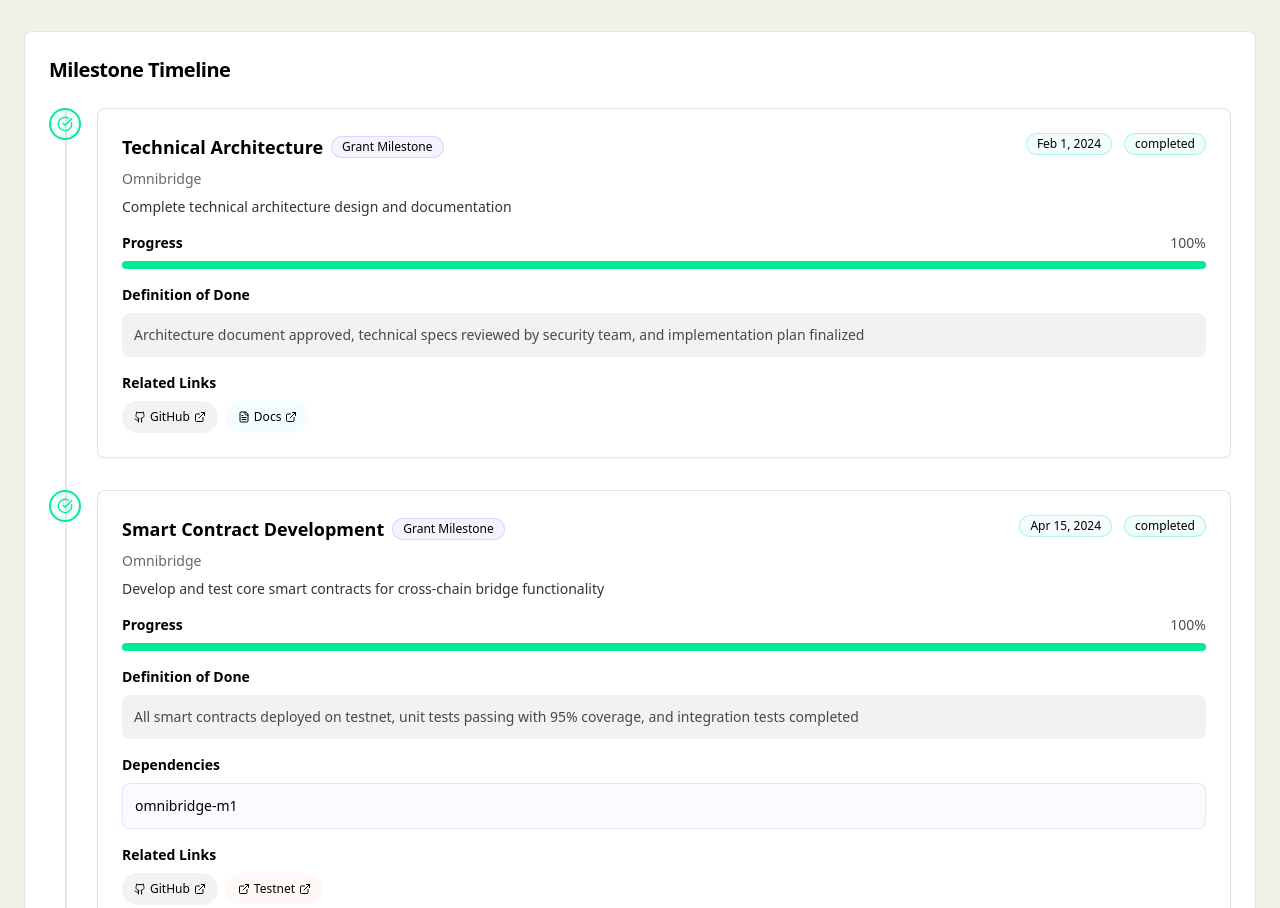
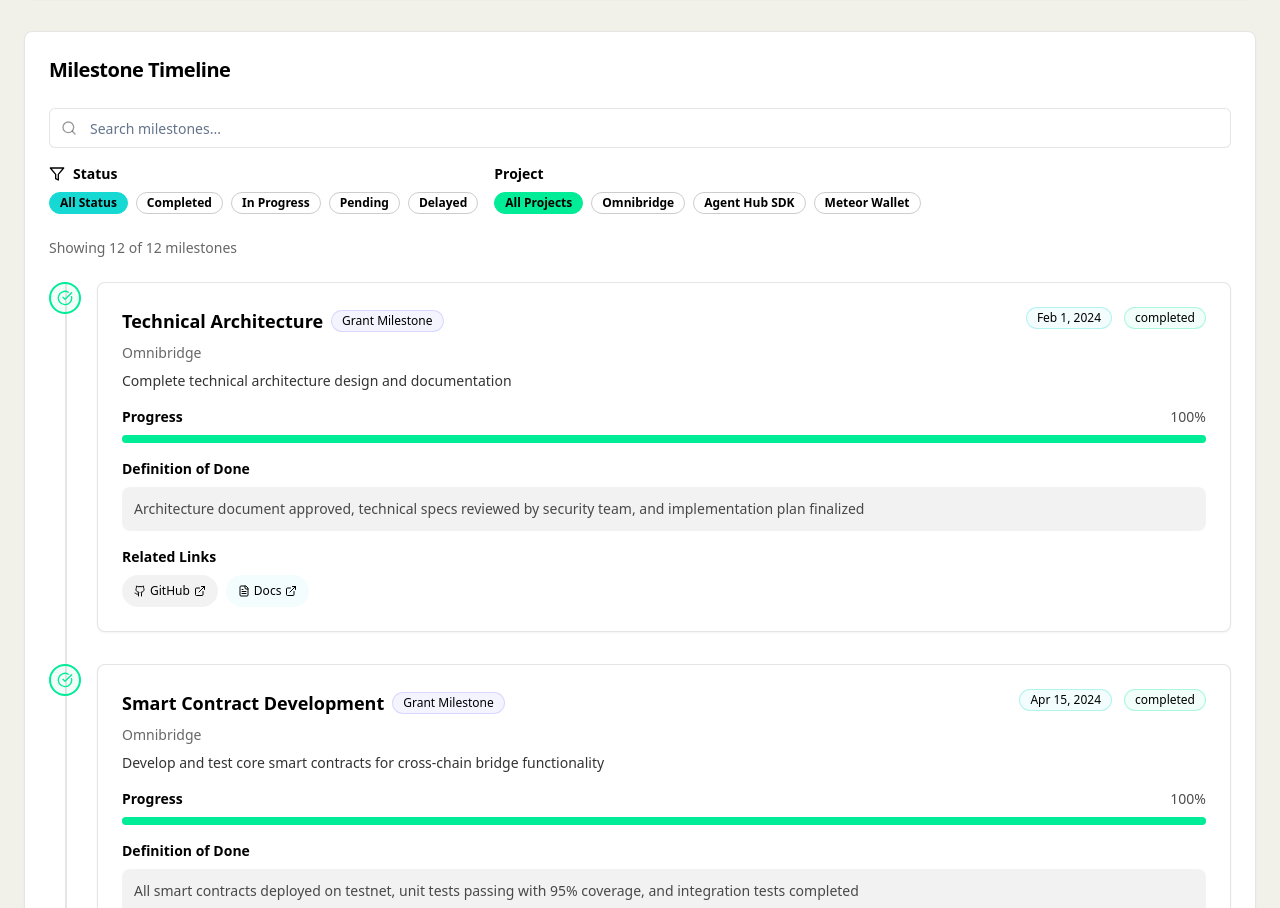
Before and after one commit to codingshot/nearmilestones, a React (Vite) app: page / in a window 1280 px wide. Shown: the part 1464-2372 px from the top of the page. Built offline with nearby package versions, Linux system fonts and the light colour scheme; no server answers.

Commit message:
feat: Add milestone filters and search
Adds filters and search functionality to the milestone timeline. Updates project detail page to display social links as icons with text and external link icons below the project description.

```diff
--- /dev/null
+++ b/src/components/MilestoneFilters.tsx
@@ -0,0 +1,109 @@
+
+import React from 'react';
+import { Input } from '@/components/ui/input';
+import { Badge } from '@/components/ui/badge';
+import { Search, Filter } from 'lucide-react';
+
+interface MilestoneFiltersProps {
+  searchTerm: string;
+  onSearchChange: (value: string) => void;
+  statusFilter: string;
+  onStatusFilterChange: (status: string) => void;
+  projectFilter: string;
+  onProjectFilterChange: (project: string) => void;
+  availableProjects: string[];
+}
+
+export const MilestoneFilters = ({
+  searchTerm,
+  onSearchChange,
+  statusFilter,
+  onStatusFilterChange,
+  projectFilter,
+  onProjectFilterChange,
+  availableProjects
+}: MilestoneFiltersProps) => {
+  const statusOptions = [
+    { value: 'all', label: 'All Status' },
+    { value: 'completed', label: 'Completed' },
+    { value: 'in-progress', label: 'In Progress' },
+    { value: 'pending', label: 'Pending' },
+    { value: 'delayed', label: 'Delayed' }
+  ];
+
+  return (
+    <div className="space-y-4 mb-6">
+      {/* Search */}
+      <div className="relative">
+        <Search className="absolute left-3 top-1/2 transform -translate-y-1/2 h-4 w-4 text-black/40" />
+        <Input
+          placeholder="Search milestones..."
+          value={searchTerm}
+          onChange={(e) => onSearchChange(e.target.value)}
+          className="pl-10 bg-white border-black/10 focus:border-[#17d9d4] focus:ring-[#17d9d4]/20"
+        />
+      </div>
+
+      {/* Filters */}
+      <div className="flex flex-col md:flex-row gap-4">
+        {/* Status Filter */}
+        <div className="space-y-2">
+          <div className="flex items-center space-x-2 text-sm font-semibold text-black">
+            <Filter className="h-4 w-4" />
+            <span>Status</span>
+          </div>
+          <div className="flex flex-wrap gap-2">
+            {statusOptions.map((option) => (
+              <Badge
+                key={option.value}
+                variant={statusFilter === option.value ? "default" : "outline"}
+                className={`cursor-pointer transition-all hover:scale-105 ${
+                  statusFilter === option.value
+                    ? 'bg-[#17d9d4] text-black border-[#17d9d4]'
+                    : 'border-black/20 text-black hover:bg-black/5'
+                }`}
+                onClick={() => onStatusFilterChange(option.value)}
+              >
+                {option.label}
+              </Badge>
+            ))}
+          </div>
+        </div>
+
+        {/* Project Filter - only show if multiple projects */}
+        {availableProjects.length > 1 && (
+          <div className="space-y-2">
+            <div className="text-sm font-semibold text-black">Project</div>
+            <div className="flex flex-wrap gap-2">
+              <Badge
+                variant={projectFilter === 'all' ? "default" : "outline"}
+                className={`cursor-pointer transition-all hover:scale-105 ${
+                  projectFilter === 'all'
+                    ? 'bg-[#00ec97] text-black border-[#00ec97]'
+                    : 'border-black/20 text-black hover:bg-black/5'
+                }`}
+                onClick={() => onProjectFilterChange('all')}
+              >
+                All Projects
+              </Badge>
+              {availableProjects.map((project) => (
+                <Badge
+                  key={project}
+                  variant={projectFilter === project ? "default" : "outline"}
+                  className={`cursor-pointer transition-all hover:scale-105 ${
+                    projectFilter === project
+                      ? 'bg-[#00ec97] text-black border-[#00ec97]'
+                      : 'border-black/20 text-black hover:bg-black/5'
+                  }`}
+                  onClick={() => onProjectFilterChange(project)}
+                >
+                  {project}
+                </Badge>
+              ))}
+            </div>
+          </div>
+        )}
+      </div>
+    </div>
+  );
+};
--- a/src/components/MilestoneTimeline.tsx
+++ b/src/components/MilestoneTimeline.tsx
@@ -1,4 +1,3 @@
-
 import { Badge } from '@/components/ui/badge';
 import { Card, CardContent } from '@/components/ui/card';
 import { Button } from '@/components/ui/button';
@@ -6,6 +5,8 @@ import { ExternalLink, Github, FileText, Calendar, CheckCircle, Clock, AlertCirc
 import { useGitHubData } from '@/hooks/useGitHubData';
 import { useNavigate } from 'react-router-dom';
 import { LoadingSpinner } from './LoadingSpinner';
+import { MilestoneFilters } from './MilestoneFilters';
+import { useState, useMemo } from 'react';
 
 interface Milestone {
   id: string;
@@ -42,6 +43,11 @@ export const MilestoneTimeline = ({ projects, allProjects = [] }: MilestoneTimel
   const { generatePRUrl } = useGitHubData();
   const navigate = useNavigate();
 
+  // Filter states
+  const [searchTerm, setSearchTerm] = useState('');
+  const [statusFilter, setStatusFilter] = useState('all');
+  const [projectFilter, setProjectFilter] = useState('all');
+
   // Create a map of all milestones for dependency lookup
   const allMilestones = new Map<string, { milestone: Milestone; projectName: string; projectId: string }>();
   allProjects.forEach(project => {
@@ -50,7 +56,7 @@ export const MilestoneTimeline = ({ projects, allProjects = [] }: MilestoneTimel
     });
   });
 
-  // Get all milestones from all projects and sort by due date
+  // Get all milestones from all projects
   const allProjectMilestones = projects.flatMap(project =>
     (project.milestones || []).map(milestone => ({
       ...milestone,
@@ -59,9 +65,37 @@ export const MilestoneTimeline = ({ projects, allProjects = [] }: MilestoneTimel
     }))
   );
 
-  const sortedMilestones = allProjectMilestones.sort((a, b) =>
+  // Available projects for filtering
+  const availableProjects = [...new Set(projects.map(p => p.name))];
+
+  // Filtered and sorted milestones
+  const filteredMilestones = useMemo(() => {
+    let filtered = allProjectMilestones;
+
+    // Apply search filter
+    if (searchTerm) {
+      filtered = filtered.filter(milestone =>
+        milestone.title.toLowerCase().includes(searchTerm.toLowerCase()) ||
+        milestone.description.toLowerCase().includes(searchTerm.toLowerCase()) ||
+        milestone.projectName.toLowerCase().includes(searchTerm.toLowerCase())
+      );
+    }
+
+    // Apply status filter
+    if (statusFilter !== 'all') {
+      filtered = filtered.filter(milestone => milestone.status === statusFilter);
+    }
+
+    // Apply project filter
+    if (projectFilter !== 'all') {
+      filtered = filtered.filter(milestone => milestone.projectName === projectFilter);
+    }
+
+    // Sort by due date
+    return filtered.sort((a, b) =>
       new Date(a.dueDate).getTime() - new Date(b.dueDate).getTime()
     );
+  }, [allProjectMilestones, searchTerm, statusFilter, projectFilter]);
 
   const getStatusColor = (status: string) => {
     switch (status) {
@@ -138,12 +172,30 @@ export const MilestoneTimeline = ({ projects, allProjects = [] }: MilestoneTimel
   };
 
   return (
-    <div className="space-y-4">
+    <div className="space-y-6">
+      {/* Filters */}
+      <MilestoneFilters
+        searchTerm={searchTerm}
+        onSearchChange={setSearchTerm}
+        statusFilter={statusFilter}
+        onStatusFilterChange={setStatusFilter}
+        projectFilter={projectFilter}
+        onProjectFilterChange={setProjectFilter}
+        availableProjects={availableProjects}
+      />
+
+      {/* Results count */}
+      <div className="text-sm text-black/60 font-medium">
+        Showing {filteredMilestones.length} of {allProjectMilestones.length} milestones
+      </div>
+
+      {/* Timeline */}
       <div className="relative">
         {/* Timeline line - hidden on mobile */}
         <div className="absolute left-4 top-0 bottom-0 w-0.5 bg-black/10 hidden md:block"></div>
 
-        {sortedMilestones.map((milestone, index) => (
+        {filteredMilestones.length > 0 ? (
+          filteredMilestones.map((milestone, index) => (
             <div key={milestone.id} className="relative flex items-start space-x-0 md:space-x-4 pb-8">
               {/* Timeline dot - adjusted for mobile */}
               <div className={`flex-shrink-0 w-8 h-8 rounded-full border-2 ${getStatusColor(milestone.status)} flex items-center justify-center z-10 mb-4 md:mb-0`}>
@@ -338,7 +390,13 @@ export const MilestoneTimeline = ({ projects, allProjects = [] }: MilestoneTimel
                 </CardContent>
               </Card>
             </div>
-        ))}
+          ))
+        ) : (
+          <div className="text-center py-12 text-black/60">
+            <div className="text-lg font-medium mb-2">No milestones found</div>
+            <div className="text-sm">Try adjusting your search or filter criteria</div>
+          </div>
+        )}
       </div>
     </div>
   );
--- a/src/pages/ProjectDetail.tsx
+++ b/src/pages/ProjectDetail.tsx
@@ -1,4 +1,3 @@
-
 import { useParams, Link, useSearchParams } from 'react-router-dom';
 import { Card, CardContent, CardHeader, CardTitle } from '@/components/ui/card';
 import { Badge } from '@/components/ui/badge';
@@ -177,11 +176,8 @@ const ProjectDetail = () => {
     }
   ];
 
-  // Find project by ID (from GitHub data or mock data)
   const project = projects.find(p => p.id === projectId) || mockProjects.find(p => p.id === projectId);
   const allProjects = projects.length > 0 ? projects : mockProjects;
-
-  // Get initial tab from URL params
   const initialTab = searchParams.get('tab') || 'overview';
 
   if (loading) {
@@ -241,52 +237,9 @@ const ProjectDetail = () => {
                 Back to Dashboard
               </Button>
             </Link>
-            <div className="flex flex-wrap items-center gap-2">
-              {project.website && (
-                <Button variant="outline" size="sm" asChild className="font-medium border-black/20 hover:scale-105 transition-transform">
-                  <a href={project.website} target="_blank" rel="noopener noreferrer">
-                    <Globe className="mr-2 h-4 w-4" />
-                    <span className="hidden sm:inline">Website</span>
-                    <ExternalLink className="ml-2 h-3 w-3" />
-                  </a>
-                </Button>
-              )}
-              {project.docs && (
-                <Button variant="outline" size="sm" asChild className="font-medium border-black/20 hover:scale-105 transition-transform">
-                  <a href={project.docs} target="_blank" rel="noopener noreferrer">
-                    <FileText className="mr-2 h-4 w-4" />
-                    <span className="hidden sm:inline">Docs</span>
-                    <ExternalLink className="ml-2 h-3 w-3" />
-                  </a>
-                </Button>
-              )}
-              {project.githubRepo && (
-                <Button variant="outline" size="sm" asChild className="font-medium border-black/20 hover:scale-105 transition-transform">
-                  <a href={project.githubRepo} target="_blank" rel="noopener noreferrer">
-                    <Github className="mr-2 h-4 w-4" />
-                    <span className="hidden sm:inline">GitHub</span>
-                    <ExternalLink className="ml-2 h-3 w-3" />
-                  </a>
-                </Button>
-              )}
-              {project.twitter && (
-                <Button variant="outline" size="sm" asChild className="font-medium border-black/20 hover:scale-105 transition-transform">
-                  <a href={project.twitter} target="_blank" rel="noopener noreferrer">
-                    <MessageCircle className="mr-2 h-4 w-4" />
-                    <span className="hidden sm:inline">Twitter</span>
-                    <ExternalLink className="ml-2 h-3 w-3" />
-                  </a>
-                </Button>
-              )}
-              {project.discord && (
-                <Button variant="outline" size="sm" asChild className="font-medium border-black/20 hover:scale-105 transition-transform">
-                  <a href={project.discord} target="_blank" rel="noopener noreferrer">
-                    <MessageCircle className="mr-2 h-4 w-4" />
-                    <span className="hidden sm:inline">Discord</span>
-                    <ExternalLink className="ml-2 h-3 w-3" />
-                  </a>
-                </Button>
-              )}
+            <div className="text-center lg:text-right bg-[#00ec97]/5 p-4 rounded-lg border border-[#00ec97]/20">
+              <div className="text-2xl md:text-3xl font-semibold text-[#00ec97] mb-1">{project.progress}%</div>
+              <div className="text-sm text-black/60 font-medium">Complete</div>
             </div>
           </div>
 
@@ -306,12 +259,71 @@ const ProjectDetail = () => {
                   </Badge>
                 )}
               </div>
-              <p className="text-black/70 font-medium max-w-3xl leading-relaxed">{project.description}</p>
-            </div>
+              <p className="text-black/70 font-medium max-w-3xl leading-relaxed mb-4">{project.description}</p>
 
-            <div className="text-center lg:text-right bg-[#00ec97]/5 p-4 rounded-lg border border-[#00ec97]/20">
-              <div className="text-2xl md:text-3xl font-semibold text-[#00ec97] mb-1">{project.progress}%</div>
-              <div className="text-sm text-black/60 font-medium">Complete</div>
+              {/* Social Links - Now underneath description */}
+              <div className="flex flex-wrap items-center gap-3">
+                {project.website && (
+                  <a
+                    href={project.website}
+                    target="_blank"
+                    rel="noopener noreferrer"
+                    className="inline-flex items-center space-x-2 text-sm text-black/70 hover:text-black transition-colors hover:scale-105"
+                  >
+                    <Globe className="h-4 w-4" />
+                    <span>Website</span>
+                    <ExternalLink className="h-3 w-3" />
+                  </a>
+                )}
+                {project.docs && (
+                  <a
+                    href={project.docs}
+                    target="_blank"
+                    rel="noopener noreferrer"
+                    className="inline-flex items-center space-x-2 text-sm text-black/70 hover:text-black transition-colors hover:scale-105"
+                  >
+                    <FileText className="h-4 w-4" />
+                    <span>Docs</span>
+                    <ExternalLink className="h-3 w-3" />
+                  </a>
+                )}
+                {project.githubRepo && (
+                  <a
+                    href={project.githubRepo}
+                    target="_blank"
+                    rel="noopener noreferrer"
+                    className="inline-flex items-center space-x-2 text-sm text-black/70 hover:text-black transition-colors hover:scale-105"
+                  >
+                    <Github className="h-4 w-4" />
+                    <span>GitHub</span>
+                    <ExternalLink className="h-3 w-3" />
+                  </a>
+                )}
+                {project.twitter && (
+                  <a
+                    href={project.twitter}
+                    target="_blank"
+                    rel="noopener noreferrer"
+                    className="inline-flex items-center space-x-2 text-sm text-black/70 hover:text-black transition-colors hover:scale-105"
+                  >
+                    <MessageCircle className="h-4 w-4" />
+                    <span>Twitter</span>
+                    <ExternalLink className="h-3 w-3" />
+                  </a>
+                )}
+                {project.discord && (
+                  <a
+                    href={project.discord}
+                    target="_blank"
+                    rel="noopener noreferrer"
+                    className="inline-flex items-center space-x-2 text-sm text-black/70 hover:text-black transition-colors hover:scale-105"
+                  >
+                    <MessageCircle className="h-4 w-4" />
+                    <span>Discord</span>
+                    <ExternalLink className="h-3 w-3" />
+                  </a>
+                )}
+              </div>
             </div>
           </div>
         </div>
```
Lines whose indentation alone changed are shown as unchanged.
